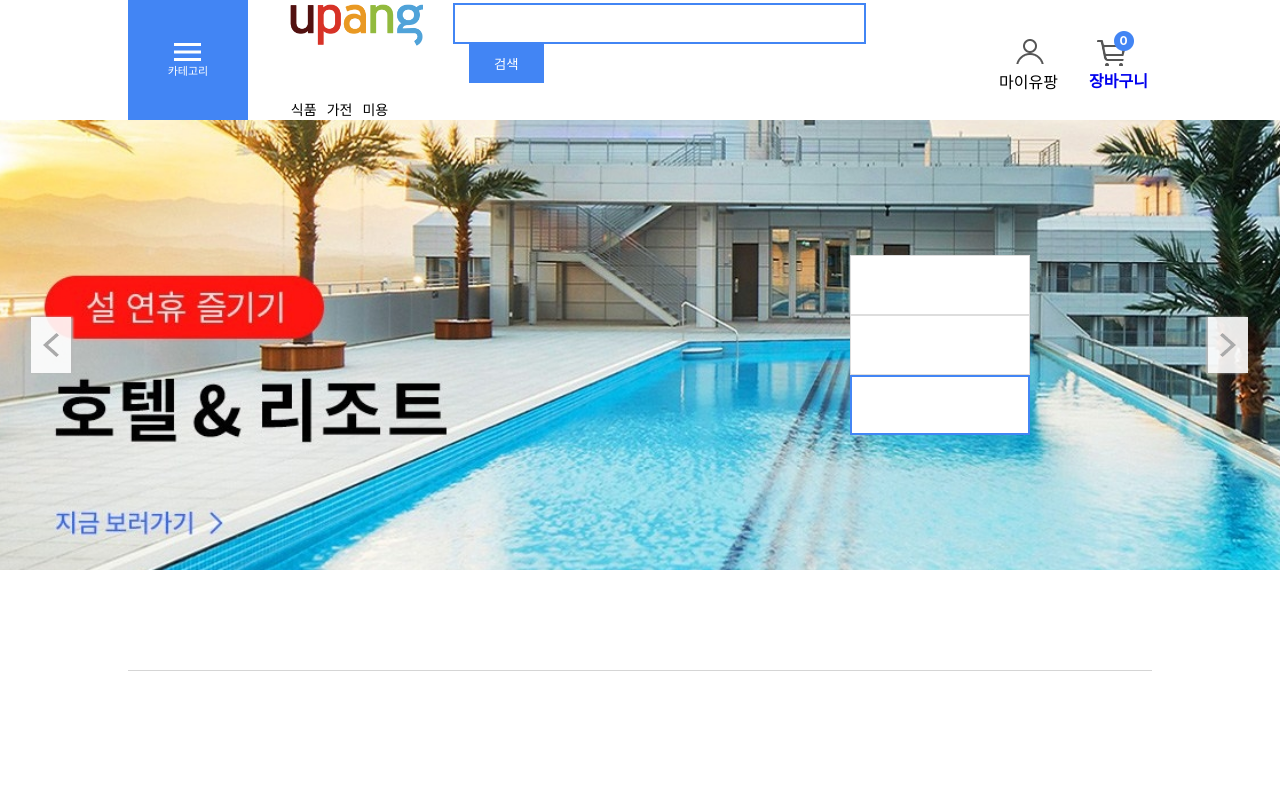
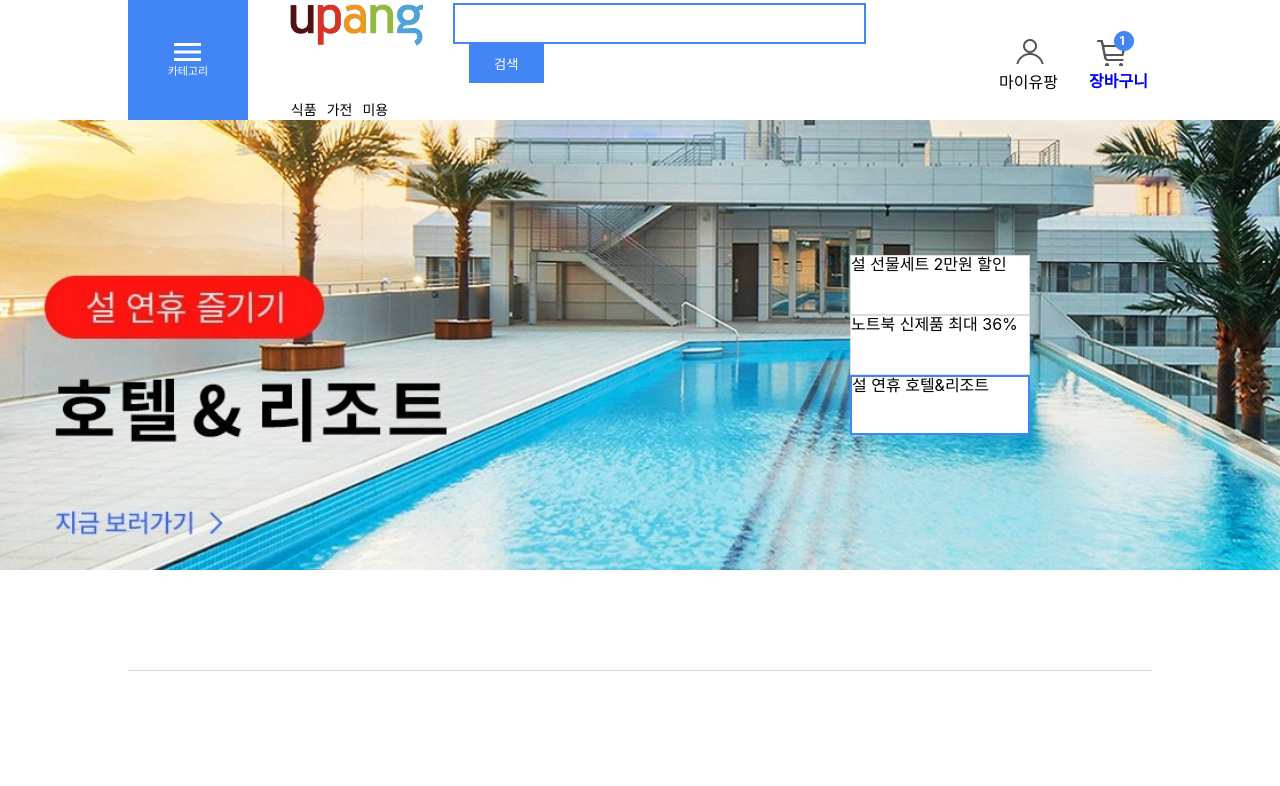
Before and after one commit to changwng/coupang-react, a React (Create React App) app: page / in a window 1280 px wide. Shown: the top 786 px of the page. Built offline with nearby package versions, Linux system fonts and the light colour scheme; data requests are answered from the project's data file.

Commit message:
슬라이더 db에 올림

```diff
--- a/db.json
+++ b/db.json
@@ -7,11 +7,7 @@
       "price": "643050",
       "reviewCounter": "32",
       "id": 1,
-      "option": [
-        "블루",
-        "레드",
-        "블랙"
-      ]
+      "option": ["블루", "레드", "블랙"]
     },
     {
       "image": "itemImg/item_img2.jpg",
@@ -20,10 +16,7 @@
       "price": "21500",
       "reviewCounter": "32",
       "id": 2,
-      "option": [
-        "하얀색",
-        "검은색"
-      ]
+      "option": ["하얀색", "검은색"]
     },
     {
       "image": "itemImg/item_img3.jpg",
@@ -32,10 +25,7 @@
       "price": "9000",
       "reviewCounter": "32",
       "id": 3,
-      "option": [
-        "핑크색",
-        "주황색"
-      ]
+      "option": ["핑크색", "주황색"]
     },
     {
       "image": "itemImg/item_img1.jpg",
@@ -44,10 +34,7 @@
       "price": "16500",
       "reviewCounter": "32",
       "id": 4,
-      "option": [
-        "라벤더",
-        "로즈"
-      ]
+      "option": ["라벤더", "로즈"]
     },
     {
       "image": "itemImg/item_img5.jpg",
@@ -56,10 +43,7 @@
       "price": "19900",
       "reviewCounter": "32",
       "id": 5,
-      "option": [
-        "화이트",
-        "블랙"
-      ]
+      "option": ["화이트", "블랙"]
     },
     {
       "image": "itemImg/item_img6.jpg",
@@ -68,10 +52,7 @@
       "price": "16500",
       "reviewCounter": "32",
       "id": 6,
-      "option": [
-        "30롤 x 1개",
-        "30롤 x 2개"
-      ]
+      "option": ["30롤 x 1개", "30롤 x 2개"]
     },
     {
       "image": "itemImg/item_img7.jpg",
@@ -80,10 +61,7 @@
       "price": "31500",
       "reviewCounter": "32",
       "id": 7,
-      "option": [
-        "5개 세트",
-        "10개 세트"
-      ]
+      "option": ["5개 세트", "10개 세트"]
     },
     {
       "image": "itemImg/item_img8.jpg",
@@ -92,10 +70,7 @@
       "price": "28800",
       "reviewCounter": "32",
       "id": 8,
-      "option": [
-        "1개 묶음",
-        "5개 묶음"
-      ]
+      "option": ["1개 묶음", "5개 묶음"]
     },
     {
       "image": "itemImg/item_img9.jpg",
@@ -104,10 +79,7 @@
       "price": "7900",
       "reviewCounter": "32",
       "id": 9,
-      "option": [
-        "핑크",
-        "스카이블루"
-      ]
+      "option": ["핑크", "스카이블루"]
     },
     {
       "image": "itemImg/item_img10.jpg",
@@ -116,11 +88,7 @@
       "price": "11429",
       "reviewCounter": "32",
       "id": 10,
-      "option": [
-        "70매 10팩",
-        "70매 20팩",
-        "70매 32팩"
-      ]
+      "option": ["70매 10팩", "70매 20팩", "70매 32팩"]
     },
     {
       "image": "itemImg/item_img11.jpg",
@@ -129,10 +97,7 @@
       "price": "429000",
       "reviewCounter": "32",
       "id": 11,
-      "option": [
-        "가정용",
-        "업소용"
-      ]
+      "option": ["가정용", "업소용"]
     },
     {
       "image": "itemImg/item_img12.jpg",
@@ -141,16 +106,37 @@
       "price": "15050",
       "reviewCounter": "32",
       "id": 12,
-      "option": [
-        "12개입 1개",
-        "24개입 1개"
-      ]
+      "option": ["12개입 1개", "24개입 1개"]
     }
   ],
   "customer": [
     {
-      "customerOrder": [],
+      "customerOrder": [
+        {
+          "checked": false,
+          "id": 1,
+          "itemid": "7",
+          "price": "31500",
+          "itemName": "유천냉면 물냉면5인세트",
+          "value": "5개 세트",
+          "quantityValue": 1
+        }
+      ],
       "id": 19428
+    }
+  ],
+  "slider": [
+    {
+      "slideImg": "slide_one.jpg",
+      "content": "설 선물세트 2만원 할인"
+    },
+    {
+      "slideImg": "slide_two.jpg",
+      "content": "노트북 신제품 최대 36%"
+    },
+    {
+      "slideImg": "slide_thr.jpg",
+      "content": "설 연휴 호텔&리조트"
     }
   ]
 }
--- a/src/components/cartProvider/cartProvider.js
+++ b/src/components/cartProvider/cartProvider.js
@@ -7,7 +7,7 @@ export const ApplicationContextProvider = ({ children }) => {
   const [cartValue, setCartValue] = useState([]);
   const [prev, setPrev] = useState([]);
   const [popupdiState, setdiPopup] = useState(0);
-
+  const [slideList, setSlideList] = useState([]);
   const { customerOrder } = prev;
 
   const handleUpdateCart = async element => {
@@ -50,6 +50,16 @@ export const ApplicationContextProvider = ({ children }) => {
     fetchItems();
   };
 
+  const fetchslideList = () => {
+    const fetchItems = async () => {
+      const response = await fetch("http://localhost:8000/slider");
+      if (response.ok) {
+        setSlideList(await response.json());
+      }
+    };
+    fetchItems();
+  };
+
   const deleteCart = async id => {
     const response = await fetch(`http://localhost:8000/customer/19428/${id}`, {
       method: "DELETE"
@@ -67,7 +77,9 @@ export const ApplicationContextProvider = ({ children }) => {
     fetchOptionList,
     customerOrder,
     deleteCart,
-    handleChangeCart
+    handleChangeCart,
+    fetchslideList,
+    slideList
   };
 
   useEffect(() => {
--- a/src/components/slider/slider.js
+++ b/src/components/slider/slider.js
@@ -1,84 +1,63 @@
 import React, { useState, useEffect } from "react";
-import styled from 'styled-components'
+import styled from "styled-components";
 import Container from "../container";
 import Slide from "./slide";
-import {Button} from '../input'
 import { SLIDE } from "../../slideConstants";
-
+import { useApplicationContext } from "../cartProvider/cartProvider";
 const Li = styled.li`
-box-sizing:border-box;
-width:100%;
-height:60px;
-border:${({id, state}) => parseInt(id) === state ? "2px solid #4285f4" : "1px solid #ddd"};
-`
+  box-sizing: border-box;
+  width: 100%;
+  height: 60px;
+  border: ${({ id, state }) =>
+    parseInt(id) === state ? "2px solid #4285f4" : "1px solid #ddd"};
+`;
 
 const SlideComponent = () => {
   const [slideMove, setSlideMove] = useState(0);
-  const [intervalState, setintervalState] = useState(false)
+  const [intervalState, setintervalState] = useState(false);
+  const {fetchslideList, slideList} = useApplicationContext();
 
-  const handleNextMoveSlide = () => {
-    if (slideMove < SLIDE.length - 1) {
-      setSlideMove(slideMove + 1);
-    } else {
-      setSlideMove(0);
-    }
+  useEffect(() => {
+    fetchslideList()
+    const interval = setInterval(() => {
+      setSlideMove(slideMove => slideMove + 1);
+    }, 2000);
 
-  };
-  const handlePrevMoveSlide = () => {
-    if (slideMove > 0) {
-      setSlideMove(slideMove - 1);
-    } else {
-      setSlideMove(SLIDE.length - 1);
-    }
-  };
-
-  useEffect(()=>{
-    const interval = setInterval(()=>{
-        setSlideMove(slideMove => slideMove + 1);
-    }, 2000)
-
-    if(intervalState){
-      clearInterval(interval)
+    if (intervalState) {
+      clearInterval(interval);
     }
 
     return () => {
-      clearInterval(interval)
-    }
-  }, [intervalState])
-
+      clearInterval(interval);
+    };
+  }, [intervalState]);
   if (slideMove === SLIDE.length) {
     setSlideMove(0);
   }
 
-  const handleMouseOver = (e) => {
-    setintervalState(true)
-    setSlideMove(parseInt(e.target.id))
-  }
+  const handleMouseOver = e => {
+    setintervalState(true);
+    setSlideMove(parseInt(e.target.id));
+  };
 
-  const handleMouseLeave = (e) => {
-    setintervalState(false)
-    setSlideMove(parseInt(e.target.id))
-  }
+  const handleMouseLeave = e => {
+    setintervalState(false);
+    setSlideMove(parseInt(e.target.id));
+  };
 
-
-  console.log(slideMove)
   return (
     <Container topContainer wsize="full" hsize="slide" display="df">
-      <Container middleContainer wsize="full" display="df">
-        <Button slideButton backPosition="-174px -263px" hoverPosition="-270px -263px"
-          style={{ display: "inline-block", zIndex: "9" }}
-          onClick={handlePrevMoveSlide}
-        >
-        </Button>
-        <Button slideButton backPosition="-220px -263px" hoverPosition="-316px -263px"
-          style={{ display: "inline-block", zIndex: "9" }}
-          onClick={handleNextMoveSlide}
-        >
-        </Button>
-      </Container>
-      <ul onMouseLeave={handleMouseLeave} style={{width:"180px", background:"#fff", position:"absolute", right:"250px"}}>
-        {SLIDE.map((element, idx)=>(
-          <Li id={idx} state={slideMove} onMouseEnter={handleMouseOver} ></Li>
+      <ul
+        onMouseLeave={handleMouseLeave}
+        style={{
+          width: "180px",
+          background: "#fff",
+          position: "absolute",
+          right: "250px"
+        }}
+      >
+        {slideList.map(({content}, idx) => (
+          <Li id={idx} state={slideMove} onMouseEnter={handleMouseOver}>{content}</Li>
         ))}
       </ul>
       <Container
@@ -88,11 +67,11 @@ const SlideComponent = () => {
         wsize="full"
         hsize="slide"
       >
-        {SLIDE.map((slide, idx) => {
+        {slideList.map(({slideImg}, idx) => {
           return (
             <Slide
               key={idx}
-              color={slide}
+              color={slideImg}
               left={idx}
               style={{ backgroundPositionX: "50%" }}
             ></Slide>
```
